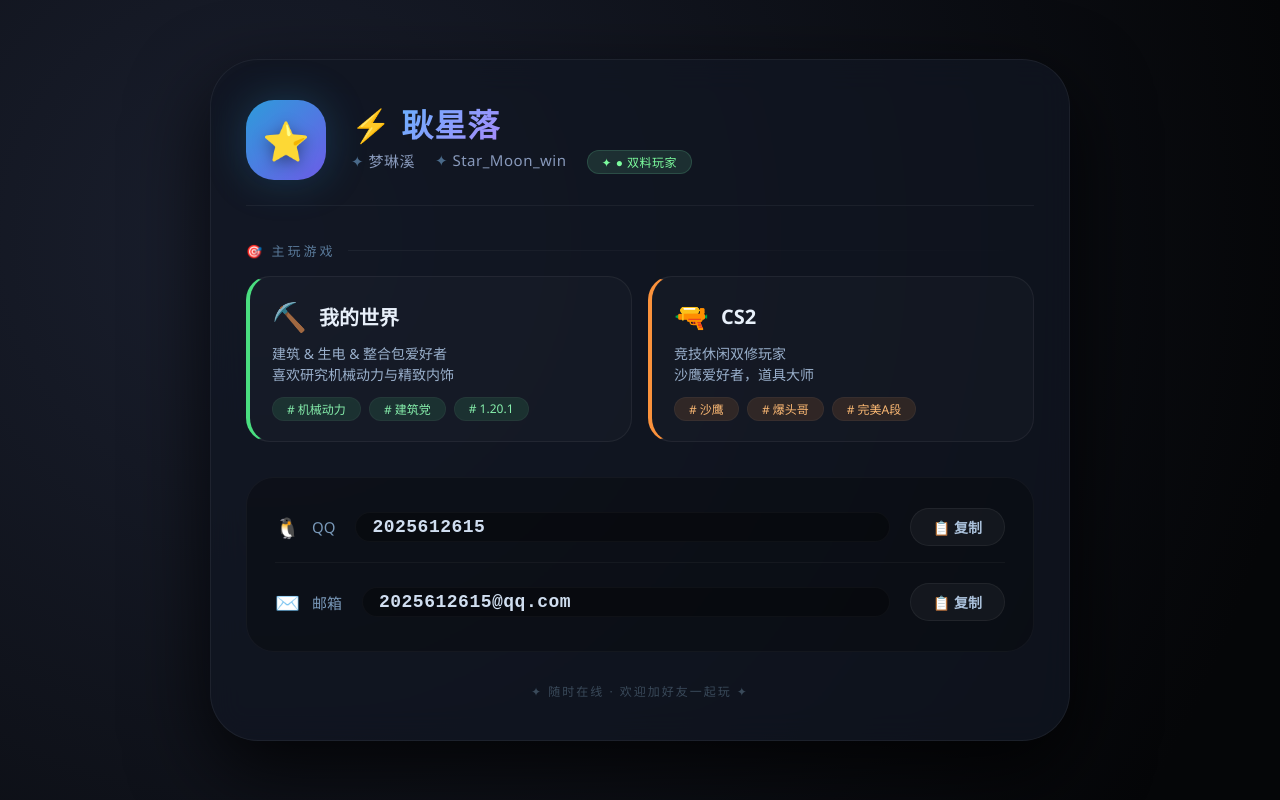
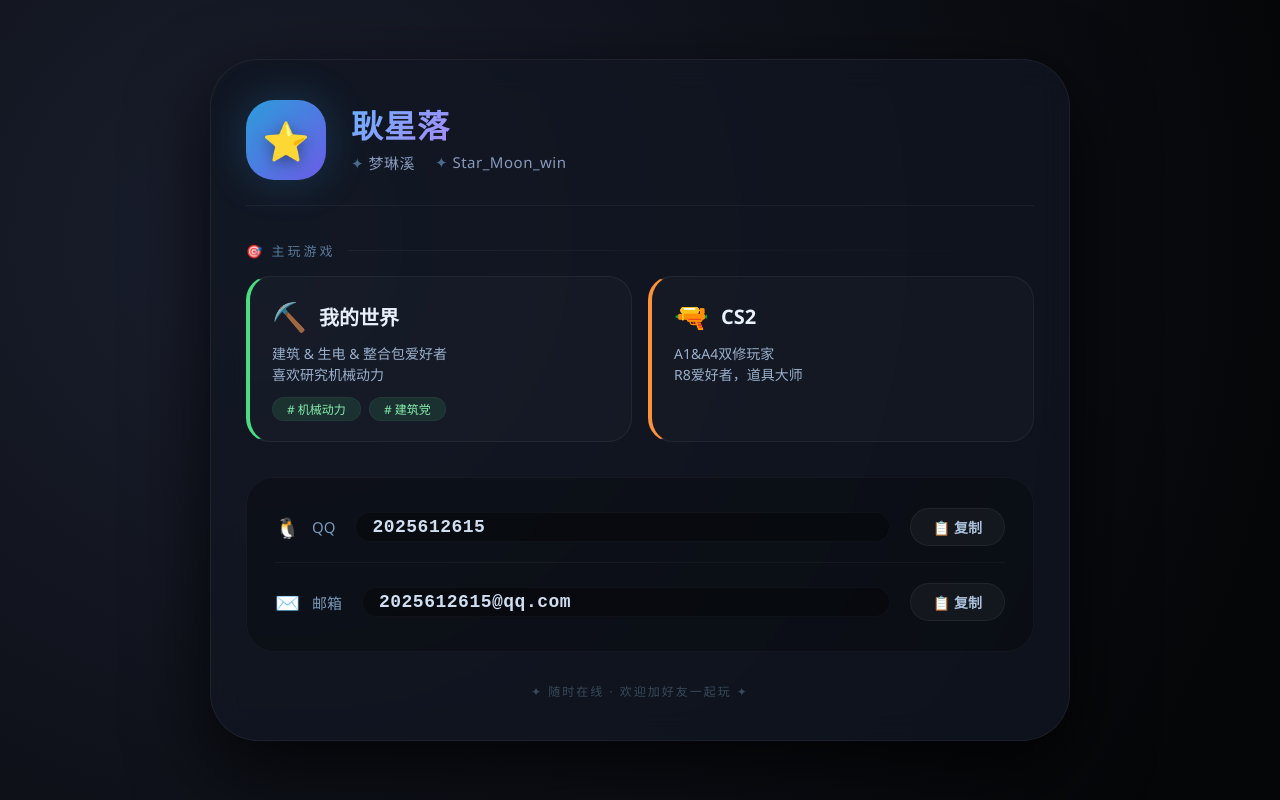
Before and after one commit to StarMoon-win/starmoonwin.github.io, a plain HTML site: page index.html in a window 1280 px wide. Drawn offline with Linux system fonts and the light colour scheme.

Commit message:
Add files via upload
更新文字布局

```diff
--- a/index.html
+++ b/index.html
@@ -3,7 +3,7 @@
 <head>
     <meta charset="UTF-8">
     <meta name="viewport" content="width=device-width, initial-scale=1.0">
-    <title>耿星落 · 双料玩家</title>
+    <title>耿星落</title>
     <style>
         /* ===== 全局重置 & 字体 ===== */
         * {
@@ -328,11 +328,10 @@
     <div class="header">
         <div class="avatar">⭐</div>
         <div class="id-group">
-            <h1>⚡ <span class="highlight">耿星落</span></h1>
+            <h1><span class="highlight">耿星落</span></h1>
             <div class="alias">
                 <span>梦琳溪</span>
                 <span>Star_Moon_win</span>
-                <span class="badge-online">● 双料玩家</span>
             </div>
         </div>
     </div>
@@ -348,12 +347,11 @@
                     <span class="g-name">我的世界</span>
                 </div>
                 <div class="g-desc">
-                    建筑 & 生电 & 整合包爱好者<br>喜欢研究机械动力与精致内饰
+                    建筑 & 生电 & 整合包爱好者<br>喜欢研究机械动力
                 </div>
                 <div class="g-tags">
                     <span class="g-tag"># 机械动力</span>
                     <span class="g-tag"># 建筑党</span>
-                    <span class="g-tag"># 1.20.1</span>
                 </div>
             </div>
 
@@ -364,12 +362,7 @@
                     <span class="g-name">CS2</span>
                 </div>
                 <div class="g-desc">
-                    竞技休闲双修玩家<br>沙鹰爱好者，道具大师
-                </div>
-                <div class="g-tags">
-                    <span class="g-tag"># 沙鹰</span>
-                    <span class="g-tag"># 爆头哥</span>
-                    <span class="g-tag"># 完美A段</span>
+                    A1&A4双修玩家<br>R8爱好者，道具大师
                 </div>
             </div>
         </div>
```
